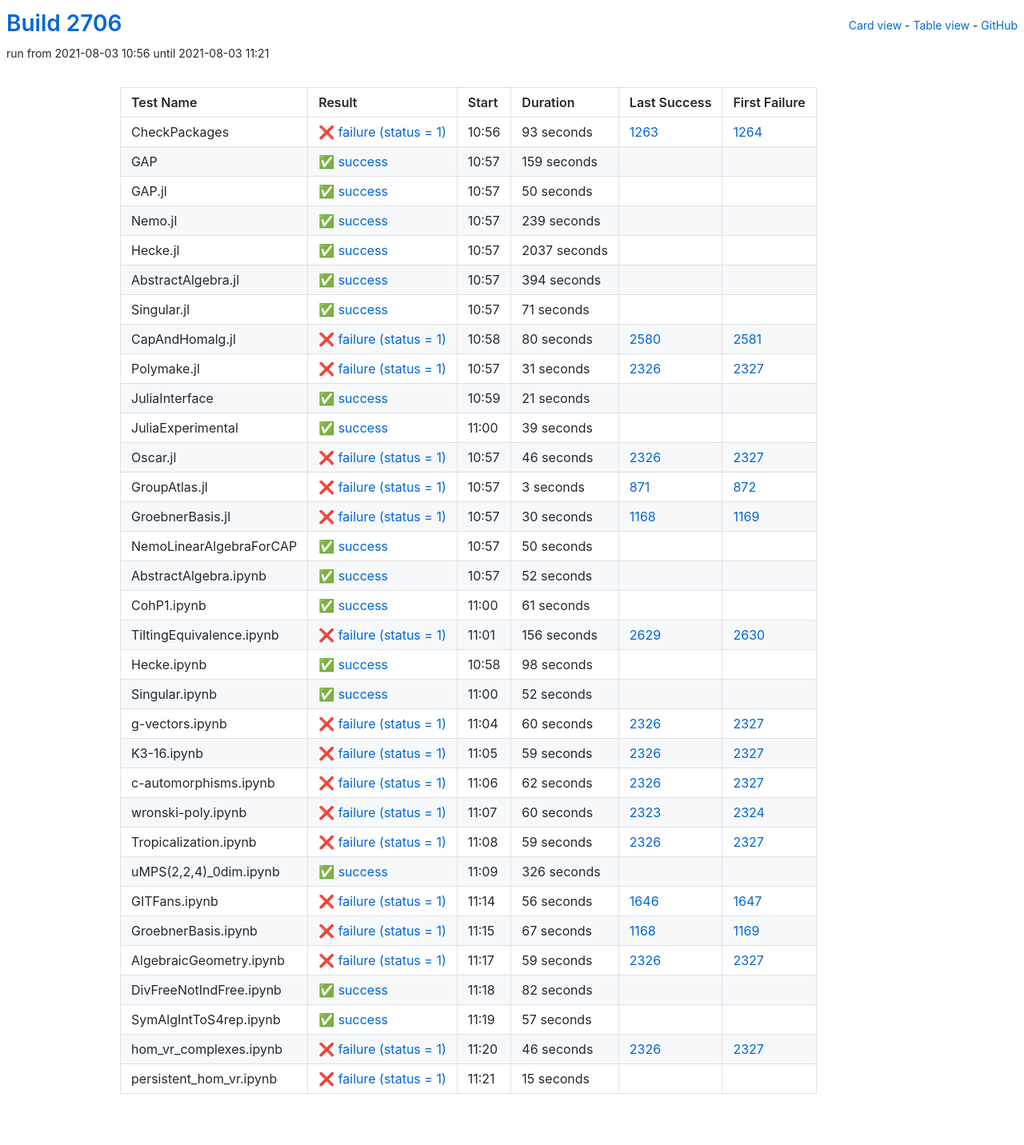
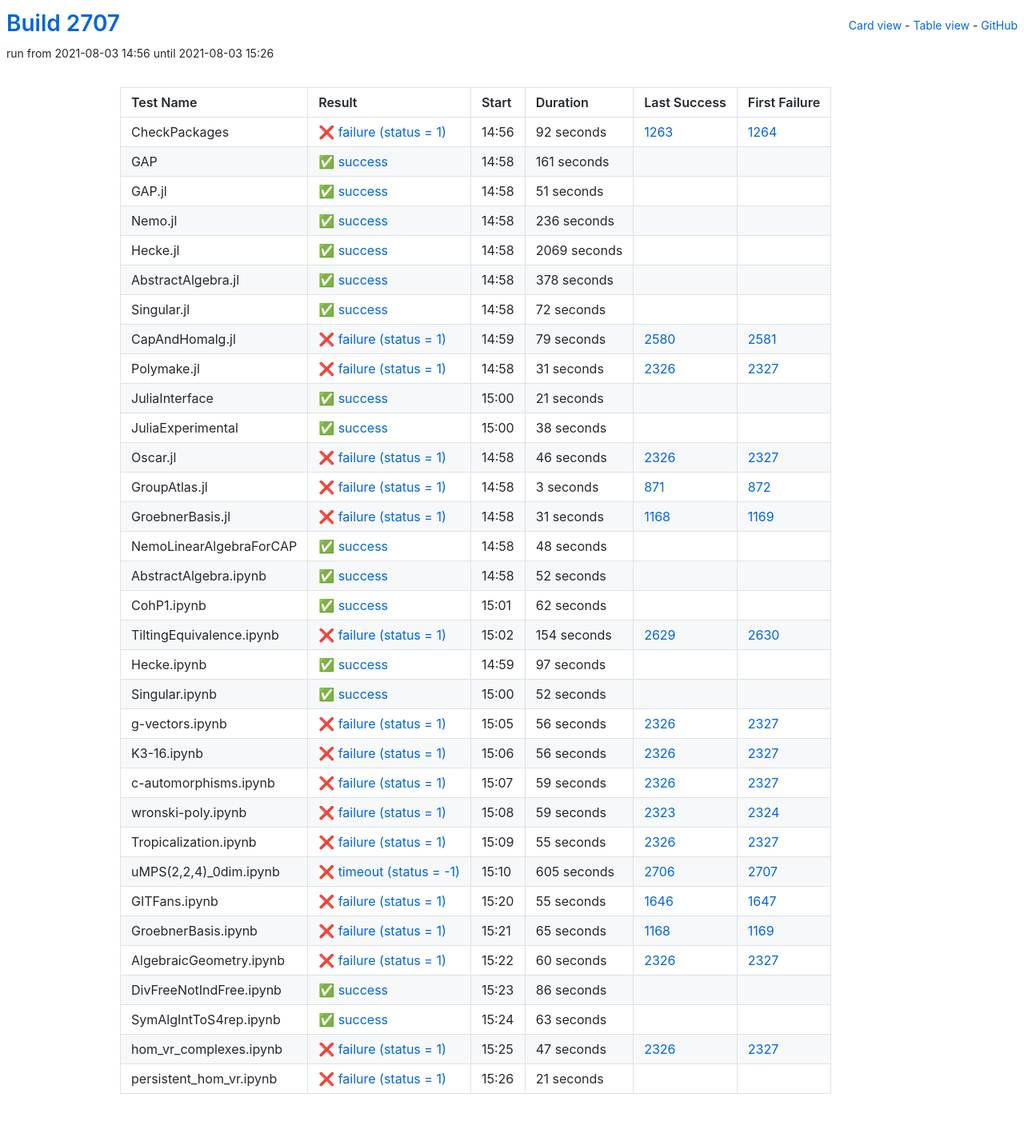
Before and after one commit to oscar-system/oscar-ci-status-stable, a Jekyll site: the page built from table.html, in a window 1280 px wide. Shown: the whole page at 80% size. Built offline with Jekyll 4.4.1, drawn with Linux system fonts in a browser that asks for light colours.

Commit message:
Build #2707

```diff
--- a/_data/ci.yml
+++ b/_data/ci.yml
@@ -1,6 +1,6 @@
 ---
-build: 2706
-build_url: https://oscarci.mathematik.uni-kl.de/job/oscar-stable/2706/
+build: 2707
+build_url: https://oscarci.mathematik.uni-kl.de/job/oscar-stable/2707/
 job: oscar-stable
 organization: oscar-system
 repo: oscar-ci-status-stable
@@ -8,104 +8,104 @@ repourl: https://github.com/oscar-system/oscar-ci-status-stable
 tests:
 - name: CheckPackages
   id: checkpackages
-  log: https://oscarci.mathematik.uni-kl.de/job/oscar-stable/2706/artifact/logs/build-2706/CheckPackages.log
-  start: 2021-08-03 10:56
+  log: https://oscarci.mathematik.uni-kl.de/job/oscar-stable/2707/artifact/logs/build-2707/CheckPackages.log
+  start: 2021-08-03 14:56
   success: false
   exitcode: 1
   status: failure
-  duration: 93
+  duration: 92
   last_success: 1263
   last_success_url: https://oscarci.mathematik.uni-kl.de/job/oscar-stable/1263/
   first_failure: 1264
   first_failure_url: https://oscarci.mathematik.uni-kl.de/job/oscar-stable/1264/
 - name: GAP
   id: gap
-  log: https://oscarci.mathematik.uni-kl.de/job/oscar-stable/2706/artifact/logs/build-2706/GAP.log
-  start: 2021-08-03 10:57
+  log: https://oscarci.mathematik.uni-kl.de/job/oscar-stable/2707/artifact/logs/build-2707/GAP.log
+  start: 2021-08-03 14:58
   success: true
   exitcode: 0
   status: success
-  duration: 159
+  duration: 161
   last_success: false
   last_success_url:
   first_failure: false
   first_failure_url:
 - name: GAP.jl
   id: gap-jl
-  log: https://oscarci.mathematik.uni-kl.de/job/oscar-stable/2706/artifact/logs/build-2706/GAP.jl.log
-  start: 2021-08-03 10:57
+  log: https://oscarci.mathematik.uni-kl.de/job/oscar-stable/2707/artifact/logs/build-2707/GAP.jl.log
+  start: 2021-08-03 14:58
   success: true
   exitcode: 0
   status: success
-  duration: 50
+  duration: 51
   last_success: false
   last_success_url:
   first_failure: false
   first_failure_url:
 - name: Nemo.jl
   id: nemo-jl
-  log: https://oscarci.mathematik.uni-kl.de/job/oscar-stable/2706/artifact/logs/build-2706/Nemo.jl.log
-  start: 2021-08-03 10:57
+  log: https://oscarci.mathematik.uni-kl.de/job/oscar-stable/2707/artifact/logs/build-2707/Nemo.jl.log
+  start: 2021-08-03 14:58
   success: true
   exitcode: 0
   status: success
-  duration: 239
+  duration: 236
   last_success: false
   last_success_url:
   first_failure: false
   first_failure_url:
 - name: Hecke.jl
   id: hecke-jl
-  log: https://oscarci.mathematik.uni-kl.de/job/oscar-stable/2706/artifact/logs/build-2706/Hecke.jl.log
-  start: 2021-08-03 10:57
+  log: https://oscarci.mathematik.uni-kl.de/job/oscar-stable/2707/artifact/logs/build-2707/Hecke.jl.log
+  start: 2021-08-03 14:58
   success: true
   exitcode: 0
   status: success
-  duration: 2037
+  duration: 2069
   last_success: false
   last_success_url:
   first_failure: false
   first_failure_url:
 - name: AbstractAlgebra.jl
   id: abstractalgebra-jl
-  log: https://oscarci.mathematik.uni-kl.de/job/oscar-stable/2706/artifact/logs/build-2706/AbstractAlgebra.jl.log
-  start: 2021-08-03 10:57
+  log: https://oscarci.mathematik.uni-kl.de/job/oscar-stable/2707/artifact/logs/build-2707/AbstractAlgebra.jl.log
+  start: 2021-08-03 14:58
   success: true
   exitcode: 0
   status: success
-  duration: 394
+  duration: 378
   last_success: false
   last_success_url:
   first_failure: false
   first_failure_url:
 - name: Singular.jl
   id: singular-jl
-  log: https://oscarci.mathematik.uni-kl.de/job/oscar-stable/2706/artifact/logs/build-2706/Singular.jl.log
-  start: 2021-08-03 10:57
+  log: https://oscarci.mathematik.uni-kl.de/job/oscar-stable/2707/artifact/logs/build-2707/Singular.jl.log
+  start: 2021-08-03 14:58
   success: true
   exitcode: 0
   status: success
-  duration: 71
+  duration: 72
   last_success: false
   last_success_url:
   first_failure: false
   first_failure_url:
 - name: CapAndHomalg.jl
   id: capandhomalg-jl
-  log: https://oscarci.mathematik.uni-kl.de/job/oscar-stable/2706/artifact/logs/build-2706/CapAndHomalg.jl.log
-  start: 2021-08-03 10:58
+  log: https://oscarci.mathematik.uni-kl.de/job/oscar-stable/2707/artifact/logs/build-2707/CapAndHomalg.jl.log
+  start: 2021-08-03 14:59
   success: false
   exitcode: 1
   status: failure
-  duration: 80
+  duration: 79
   last_success: 2580
   last_success_url: https://oscarci.mathematik.uni-kl.de/job/oscar-stable/2580/
   first_failure: 2581
   first_failure_url: https://oscarci.mathematik.uni-kl.de/job/oscar-stable/2581/
 - name: Polymake.jl
   id: polymake-jl
-  log: https://oscarci.mathematik.uni-kl.de/job/oscar-stable/2706/artifact/logs/build-2706/Polymake.jl.log
-  start: 2021-08-03 10:57
+  log: https://oscarci.mathematik.uni-kl.de/job/oscar-stable/2707/artifact/logs/build-2707/Polymake.jl.log
+  start: 2021-08-03 14:58
   success: false
   exitcode: 1
   status: failure
@@ -116,8 +116,8 @@ tests:
   first_failure_url: https://oscarci.mathematik.uni-kl.de/job/oscar-stable/2327/
 - name: JuliaInterface
   id: juliainterface
-  log: https://oscarci.mathematik.uni-kl.de/job/oscar-stable/2706/artifact/logs/build-2706/JuliaInterface.log
-  start: 2021-08-03 10:59
+  log: https://oscarci.mathematik.uni-kl.de/job/oscar-stable/2707/artifact/logs/build-2707/JuliaInterface.log
+  start: 2021-08-03 15:00
   success: true
   exitcode: 0
   status: success
@@ -128,20 +128,20 @@ tests:
   first_failure_url:
 - name: JuliaExperimental
   id: juliaexperimental
-  log: https://oscarci.mathematik.uni-kl.de/job/oscar-stable/2706/artifact/logs/build-2706/JuliaExperimental.log
-  start: 2021-08-03 11:00
+  log: https://oscarci.mathematik.uni-kl.de/job/oscar-stable/2707/artifact/logs/build-2707/JuliaExperimental.log
+  start: 2021-08-03 15:00
   success: true
   exitcode: 0
   status: success
-  duration: 39
+  duration: 38
   last_success: false
   last_success_url:
   first_failure: false
   first_failure_url:
 - name: Oscar.jl
   id: oscar-jl
-  log: https://oscarci.mathematik.uni-kl.de/job/oscar-stable/2706/artifact/logs/build-2706/Oscar.jl.log
-  start: 2021-08-03 10:57
+  log: https://oscarci.mathematik.uni-kl.de/job/oscar-stable/2707/artifact/logs/build-2707/Oscar.jl.log
+  start: 2021-08-03 14:58
   success: false
   exitcode: 1
   status: failure
@@ -152,8 +152,8 @@ tests:
   first_failure_url: https://oscarci.mathematik.uni-kl.de/job/oscar-stable/2327/
 - name: GroupAtlas.jl
   id: groupatlas-jl
-  log: https://oscarci.mathematik.uni-kl.de/job/oscar-stable/2706/artifact/logs/build-2706/GroupAtlas.jl.log
-  start: 2021-08-03 10:57
+  log: https://oscarci.mathematik.uni-kl.de/job/oscar-stable/2707/artifact/logs/build-2707/GroupAtlas.jl.log
+  start: 2021-08-03 14:58
   success: false
   exitcode: 1
   status: failure
@@ -164,32 +164,32 @@ tests:
   first_failure_url: https://oscarci.mathematik.uni-kl.de/job/oscar-stable/872/
 - name: GroebnerBasis.jl
   id: groebnerbasis-jl
-  log: https://oscarci.mathematik.uni-kl.de/job/oscar-stable/2706/artifact/logs/build-2706/GroebnerBasis.jl.log
-  start: 2021-08-03 10:57
+  log: https://oscarci.mathematik.uni-kl.de/job/oscar-stable/2707/artifact/logs/build-2707/GroebnerBasis.jl.log
+  start: 2021-08-03 14:58
   success: false
   exitcode: 1
   status: failure
-  duration: 30
+  duration: 31
   last_success: 1168
   last_success_url: https://oscarci.mathematik.uni-kl.de/job/oscar-stable/1168/
   first_failure: 1169
   first_failure_url: https://oscarci.mathematik.uni-kl.de/job/oscar-stable/1169/
 - name: NemoLinearAlgebraForCAP
   id: nemolinearalgebraforcap
-  log: https://oscarci.mathematik.uni-kl.de/job/oscar-stable/2706/artifact/logs/build-2706/NemoLinearAlgebraForCAP.log
-  start: 2021-08-03 10:57
+  log: https://oscarci.mathematik.uni-kl.de/job/oscar-stable/2707/artifact/logs/build-2707/NemoLinearAlgebraForCAP.log
+  start: 2021-08-03 14:58
   success: true
   exitcode: 0
   status: success
-  duration: 50
+  duration: 48
   last_success: false
   last_success_url:
   first_failure: false
   first_failure_url:
 - name: AbstractAlgebra.ipynb
   id: abstractalgebra-ipynb
-  log: https://oscarci.mathematik.uni-kl.de/job/oscar-stable/2706/artifact/logs/build-2706/AbstractAlgebra.ipynb.log
-  start: 2021-08-03 10:57
+  log: https://oscarci.mathematik.uni-kl.de/job/oscar-stable/2707/artifact/logs/build-2707/AbstractAlgebra.ipynb.log
+  start: 2021-08-03 14:58
   success: true
   exitcode: 0
   status: success
@@ -200,44 +200,44 @@ tests:
   first_failure_url:
 - name: CohP1.ipynb
   id: cohp1-ipynb
-  log: https://oscarci.mathematik.uni-kl.de/job/oscar-stable/2706/artifact/logs/build-2706/CohP1.ipynb.log
-  start: 2021-08-03 11:00
+  log: https://oscarci.mathematik.uni-kl.de/job/oscar-stable/2707/artifact/logs/build-2707/CohP1.ipynb.log
+  start: 2021-08-03 15:01
   success: true
   exitcode: 0
   status: success
-  duration: 61
+  duration: 62
   last_success: false
   last_success_url:
   first_failure: false
   first_failure_url:
 - name: TiltingEquivalence.ipynb
   id: tiltingequivalence-ipynb
-  log: https://oscarci.mathematik.uni-kl.de/job/oscar-stable/2706/artifact/logs/build-2706/TiltingEquivalence.ipynb.log
-  start: 2021-08-03 11:01
+  log: https://oscarci.mathematik.uni-kl.de/job/oscar-stable/2707/artifact/logs/build-2707/TiltingEquivalence.ipynb.log
+  start: 2021-08-03 15:02
   success: false
   exitcode: 1
   status: failure
-  duration: 156
+  duration: 154
   last_success: 2629
   last_success_url: https://oscarci.mathematik.uni-kl.de/job/oscar-stable/2629/
   first_failure: 2630
   first_failure_url: https://oscarci.mathematik.uni-kl.de/job/oscar-stable/2630/
 - name: Hecke.ipynb
   id: hecke-ipynb
-  log: https://oscarci.mathematik.uni-kl.de/job/oscar-stable/2706/artifact/logs/build-2706/Hecke.ipynb.log
-  start: 2021-08-03 10:58
+  log: https://oscarci.mathematik.uni-kl.de/job/oscar-stable/2707/artifact/logs/build-2707/Hecke.ipynb.log
+  start: 2021-08-03 14:59
   success: true
   exitcode: 0
   status: success
-  duration: 98
+  duration: 97
   last_success: false
   last_success_url:
   first_failure: false
   first_failure_url:
 - name: Singular.ipynb
   id: singular-ipynb
-  log: https://oscarci.mathematik.uni-kl.de/job/oscar-stable/2706/artifact/logs/build-2706/Singular.ipynb.log
-  start: 2021-08-03 11:00
+  log: https://oscarci.mathematik.uni-kl.de/job/oscar-stable/2707/artifact/logs/build-2707/Singular.ipynb.log
+  start: 2021-08-03 15:00
   success: true
   exitcode: 0
   status: success
@@ -248,8 +248,104 @@ tests:
   first_failure_url:
 - name: g-vectors.ipynb
   id: g-vectors-ipynb
-  log: https://oscarci.mathematik.uni-kl.de/job/oscar-stable/2706/artifact/logs/build-2706/g-vectors.ipynb.log
-  start: 2021-08-03 11:04
+  log: https://oscarci.mathematik.uni-kl.de/job/oscar-stable/2707/artifact/logs/build-2707/g-vectors.ipynb.log
+  start: 2021-08-03 15:05
+  success: false
+  exitcode: 1
+  status: failure
+  duration: 56
+  last_success: 2326
+  last_success_url: https://oscarci.mathematik.uni-kl.de/job/oscar-stable/2326/
+  first_failure: 2327
+  first_failure_url: https://oscarci.mathematik.uni-kl.de/job/oscar-stable/2327/
+- name: K3-16.ipynb
+  id: k3-16-ipynb
+  log: https://oscarci.mathematik.uni-kl.de/job/oscar-stable/2707/artifact/logs/build-2707/K3-16.ipynb.log
+  start: 2021-08-03 15:06
+  success: false
+  exitcode: 1
+  status: failure
+  duration: 56
+  last_success: 2326
+  last_success_url: https://oscarci.mathematik.uni-kl.de/job/oscar-stable/2326/
+  first_failure: 2327
+  first_failure_url: https://oscarci.mathematik.uni-kl.de/job/oscar-stable/2327/
+- name: c-automorphisms.ipynb
+  id: c-automorphisms-ipynb
+  log: https://oscarci.mathematik.uni-kl.de/job/oscar-stable/2707/artifact/logs/build-2707/c-automorphisms.ipynb.log
+  start: 2021-08-03 15:07
+  success: false
+  exitcode: 1
+  status: failure
+  duration: 59
+  last_success: 2326
+  last_success_url: https://oscarci.mathematik.uni-kl.de/job/oscar-stable/2326/
+  first_failure: 2327
+  first_failure_url: https://oscarci.mathematik.uni-kl.de/job/oscar-stable/2327/
+- name: wronski-poly.ipynb
+  id: wronski-poly-ipynb
+  log: https://oscarci.mathematik.uni-kl.de/job/oscar-stable/2707/artifact/logs/build-2707/wronski-poly.ipynb.log
+  start: 2021-08-03 15:08
+  success: false
+  exitcode: 1
+  status: failure
+  duration: 59
+  last_success: 2323
+  last_success_url: https://oscarci.mathematik.uni-kl.de/job/oscar-stable/2323/
+  first_failure: 2324
+  first_failure_url: https://oscarci.mathematik.uni-kl.de/job/oscar-stable/2324/
+- name: Tropicalization.ipynb
+  id: tropicalization-ipynb
+  log: https://oscarci.mathematik.uni-kl.de/job/oscar-stable/2707/artifact/logs/build-2707/Tropicalization.ipynb.log
+  start: 2021-08-03 15:09
+  success: false
+  exitcode: 1
+  status: failure
+  duration: 55
+  last_success: 2326
+  last_success_url: https://oscarci.mathematik.uni-kl.de/job/oscar-stable/2326/
+  first_failure: 2327
+  first_failure_url: https://oscarci.mathematik.uni-kl.de/job/oscar-stable/2327/
+- name: uMPS(2,2,4)_0dim.ipynb
+  id: umps-2-2-4-0dim-ipynb
+  log: https://oscarci.mathematik.uni-kl.de/job/oscar-stable/2707/artifact/logs/build-2707/uMPS-2-2-4-_0dim.ipynb.log
+  start: 2021-08-03 15:10
+  success: false
+  exitcode: -1
+  status: timeout
+  duration: 605
+  last_success: 2706
+  last_success_url: https://oscarci.mathematik.uni-kl.de/job/oscar-stable/2706/
+  first_failure: 2707
+  first_failure_url: https://oscarci.mathematik.uni-kl.de/job/oscar-stable/2707/
+- name: GITFans.ipynb
+  id: gitfans-ipynb
+  log: https://oscarci.mathematik.uni-kl.de/job/oscar-stable/2707/artifact/logs/build-2707/GITFans.ipynb.log
+  start: 2021-08-03 15:20
+  success: false
+  exitcode: 1
+  status: failure
+  duration: 55
+  last_success: 1646
+  last_success_url: https://oscarci.mathematik.uni-kl.de/job/oscar-stable/1646/
+  first_failure: 1647
+  first_failure_url: https://oscarci.mathematik.uni-kl.de/job/oscar-stable/1647/
+- name: GroebnerBasis.ipynb
+  id: groebnerbasis-ipynb
+  log: https://oscarci.mathematik.uni-kl.de/job/oscar-stable/2707/artifact/logs/build-2707/GroebnerBasis.ipynb.log
+  start: 2021-08-03 15:21
+  success: false
+  exitcode: 1
+  status: failure
+  duration: 65
+  last_success: 1168
+  last_success_url: https://oscarci.mathematik.uni-kl.de/job/oscar-stable/1168/
+  first_failure: 1169
+  first_failure_url: https://oscarci.mathematik.uni-kl.de/job/oscar-stable/1169/
+- name: AlgebraicGeometry.ipynb
+  id: algebraicgeometry-ipynb
+  log: https://oscarci.mathematik.uni-kl.de/job/oscar-stable/2707/artifact/logs/build-2707/AlgebraicGeometry.ipynb.log
+  start: 2021-08-03 15:22
   success: false
   exitcode: 1
   status: failure
@@ -258,146 +354,50 @@ tests:
   last_success_url: https://oscarci.mathematik.uni-kl.de/job/oscar-stable/2326/
   first_failure: 2327
   first_failure_url: https://oscarci.mathematik.uni-kl.de/job/oscar-stable/2327/
-- name: K3-16.ipynb
-  id: k3-16-ipynb
-  log: https://oscarci.mathematik.uni-kl.de/job/oscar-stable/2706/artifact/logs/build-2706/K3-16.ipynb.log
-  start: 2021-08-03 11:05
-  success: false
-  exitcode: 1
-  status: failure
-  duration: 59
-  last_success: 2326
-  last_success_url: https://oscarci.mathematik.uni-kl.de/job/oscar-stable/2326/
-  first_failure: 2327
-  first_failure_url: https://oscarci.mathematik.uni-kl.de/job/oscar-stable/2327/
-- name: c-automorphisms.ipynb
-  id: c-automorphisms-ipynb
-  log: https://oscarci.mathematik.uni-kl.de/job/oscar-stable/2706/artifact/logs/build-2706/c-automorphisms.ipynb.log
-  start: 2021-08-03 11:06
-  success: false
-  exitcode: 1
-  status: failure
-  duration: 62
-  last_success: 2326
-  last_success_url: https://oscarci.mathematik.uni-kl.de/job/oscar-stable/2326/
-  first_failure: 2327
-  first_failure_url: https://oscarci.mathematik.uni-kl.de/job/oscar-stable/2327/
-- name: wronski-poly.ipynb
-  id: wronski-poly-ipynb
-  log: https://oscarci.mathematik.uni-kl.de/job/oscar-stable/2706/artifact/logs/build-2706/wronski-poly.ipynb.log
-  start: 2021-08-03 11:07
-  success: false
-  exitcode: 1
-  status: failure
-  duration: 60
-  last_success: 2323
-  last_success_url: https://oscarci.mathematik.uni-kl.de/job/oscar-stable/2323/
-  first_failure: 2324
-  first_failure_url: https://oscarci.mathematik.uni-kl.de/job/oscar-stable/2324/
-- name: Tropicalization.ipynb
-  id: tropicalization-ipynb
-  log: https://oscarci.mathematik.uni-kl.de/job/oscar-stable/2706/artifact/logs/build-2706/Tropicalization.ipynb.log
-  start: 2021-08-03 11:08
-  success: false
-  exitcode: 1
-  status: failure
-  duration: 59
-  last_success: 2326
-  last_success_url: https://oscarci.mathematik.uni-kl.de/job/oscar-stable/2326/
-  first_failure: 2327
-  first_failure_url: https://oscarci.mathematik.uni-kl.de/job/oscar-stable/2327/
-- name: uMPS(2,2,4)_0dim.ipynb
-  id: umps-2-2-4-0dim-ipynb
-  log: https://oscarci.mathematik.uni-kl.de/job/oscar-stable/2706/artifact/logs/build-2706/uMPS-2-2-4-_0dim.ipynb.log
-  start: 2021-08-03 11:09
+- name: DivFreeNotIndFree.ipynb
+  id: divfreenotindfree-ipynb
+  log: https://oscarci.mathematik.uni-kl.de/job/oscar-stable/2707/artifact/logs/build-2707/DivFreeNotIndFree.ipynb.log
+  start: 2021-08-03 15:23
   success: true
   exitcode: 0
   status: success
-  duration: 326
-  last_success: false
-  last_success_url:
-  first_failure: false
-  first_failure_url:
-- name: GITFans.ipynb
-  id: gitfans-ipynb
-  log: https://oscarci.mathematik.uni-kl.de/job/oscar-stable/2706/artifact/logs/build-2706/GITFans.ipynb.log
-  start: 2021-08-03 11:14
-  success: false
-  exitcode: 1
-  status: failure
-  duration: 56
-  last_success: 1646
-  last_success_url: https://oscarci.mathematik.uni-kl.de/job/oscar-stable/1646/
-  first_failure: 1647
-  first_failure_url: https://oscarci.mathematik.uni-kl.de/job/oscar-stable/1647/
-- name: GroebnerBasis.ipynb
-  id: groebnerbasis-ipynb
-  log: https://oscarci.mathematik.uni-kl.de/job/oscar-stable/2706/artifact/logs/build-2706/GroebnerBasis.ipynb.log
-  start: 2021-08-03 11:15
-  success: false
-  exitcode: 1
-  status: failure
-  duration: 67
-  last_success: 1168
-  last_success_url: https://oscarci.mathematik.uni-kl.de/job/oscar-stable/1168/
-  first_failure: 1169
-  first_failure_url: https://oscarci.mathematik.uni-kl.de/job/oscar-stable/1169/
-- name: AlgebraicGeometry.ipynb
-  id: algebraicgeometry-ipynb
-  log: https://oscarci.mathematik.uni-kl.de/job/oscar-stable/2706/artifact/logs/build-2706/AlgebraicGeometry.ipynb.log
-  start: 2021-08-03 11:17
-  success: false
-  exitcode: 1
-  status: failure
-  duration: 59
-  last_success: 2326
-  last_success_url: https://oscarci.mathematik.uni-kl.de/job/oscar-stable/2326/
-  first_failure: 2327
-  first_failure_url: https://oscarci.mathematik.uni-kl.de/job/oscar-stable/2327/
-- name: DivFreeNotIndFree.ipynb
-  id: divfreenotindfree-ipynb
-  log: https://oscarci.mathematik.uni-kl.de/job/oscar-stable/2706/artifact/logs/build-2706/DivFreeNotIndFree.ipynb.log
-  start: 2021-08-03 11:18
-  success: true
-  exitcode: 0
-  status: success
-  duration: 82
+  duration: 86
   last_success: false
   last_success_url:
   first_failure: false
   first_failure_url:
 - name: SymAlgIntToS4rep.ipynb
   id: symalginttos4rep-ipynb
-  log: https://oscarci.mathematik.uni-kl.de/job/oscar-stable/2706/artifact/logs/build-2706/SymAlgIntToS4rep.ipynb.log
-  start: 2021-08-03 11:19
+  log: https://oscarci.mathematik.uni-kl.de/job/oscar-stable/2707/artifact/logs/build-2707/SymAlgIntToS4rep.ipynb.log
+  start: 2021-08-03 15:24
   success: true
   exitcode: 0
   status: success
-  duration: 57
+  duration: 63
   last_success: false
   last_success_url:
   first_failure: false
   first_failure_url:
 - name: hom_vr_complexes.ipynb
   id: hom-vr-complexes-ipynb
-  log: https://oscarci.mathematik.uni-kl.de/job/oscar-stable/2706/artifact/logs/build-2706/hom_vr_complexes.ipynb.log
-  start: 2021-08-03 11:20
+  log: https://oscarci.mathematik.uni-kl.de/job/oscar-stable/2707/artifact/logs/build-2707/hom_vr_complexes.ipynb.log
+  start: 2021-08-03 15:25
   success: false
   exitcode: 1
   status: failure
-  duration: 46
+  duration: 47
   last_success: 2326
   last_success_url: https://oscarci.mathematik.uni-kl.de/job/oscar-stable/2326/
   first_failure: 2327
   first_failure_url: https://oscarci.mathematik.uni-kl.de/job/oscar-stable/2327/
 - name: persistent_hom_vr.ipynb
   id: persistent-hom-vr-ipynb
-  log: https://oscarci.mathematik.uni-kl.de/job/oscar-stable/2706/artifact/logs/build-2706/persistent_hom_vr.ipynb.log
-  start: 2021-08-03 11:21
+  log: https://oscarci.mathematik.uni-kl.de/job/oscar-stable/2707/artifact/logs/build-2707/persistent_hom_vr.ipynb.log
+  start: 2021-08-03 15:26
   success: false
   exitcode: 1
   status: failure
-  duration: 15
+  duration: 21
   last_success: false
   last_success_url:
   first_failure: false
```
Also changed, not shown: README.md.
